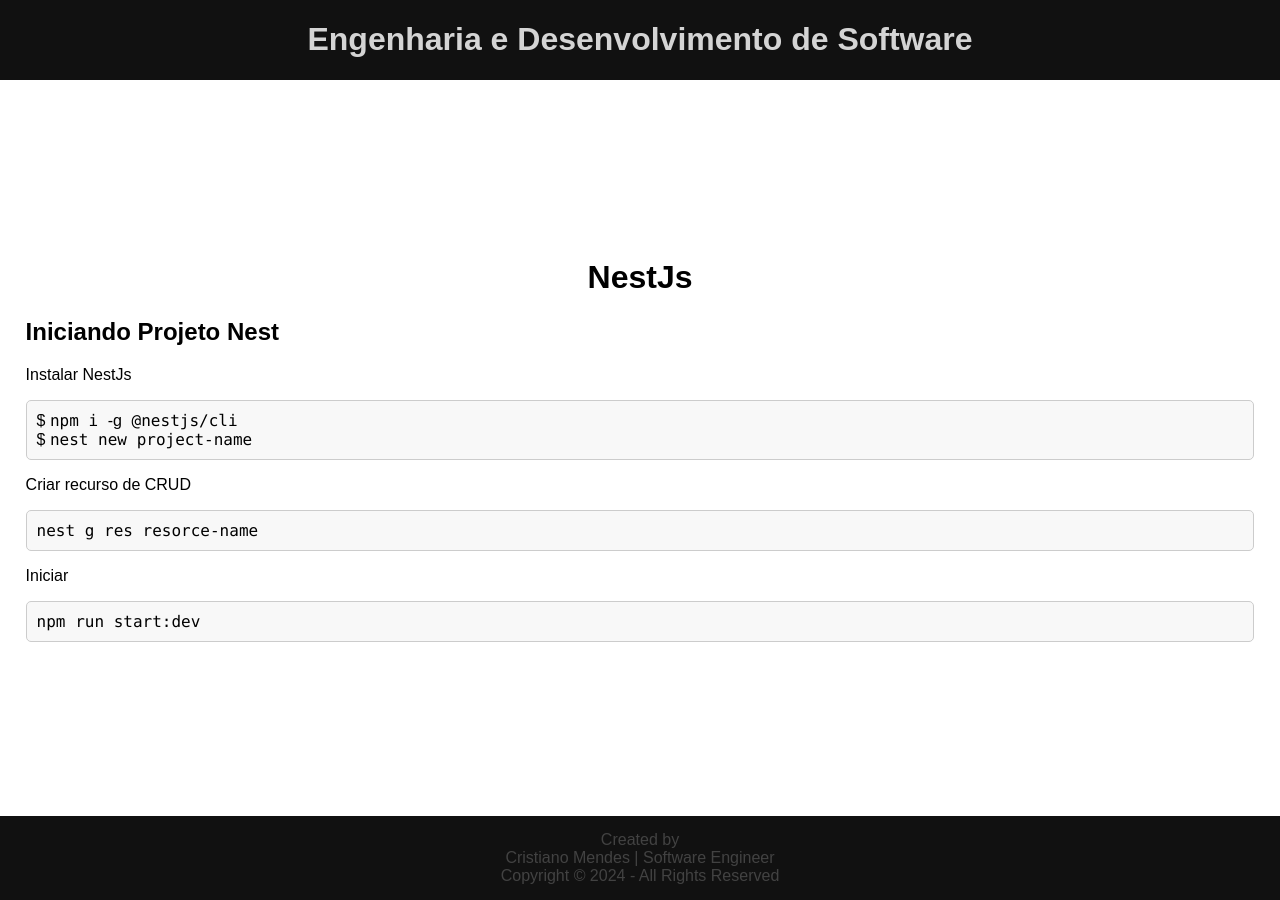
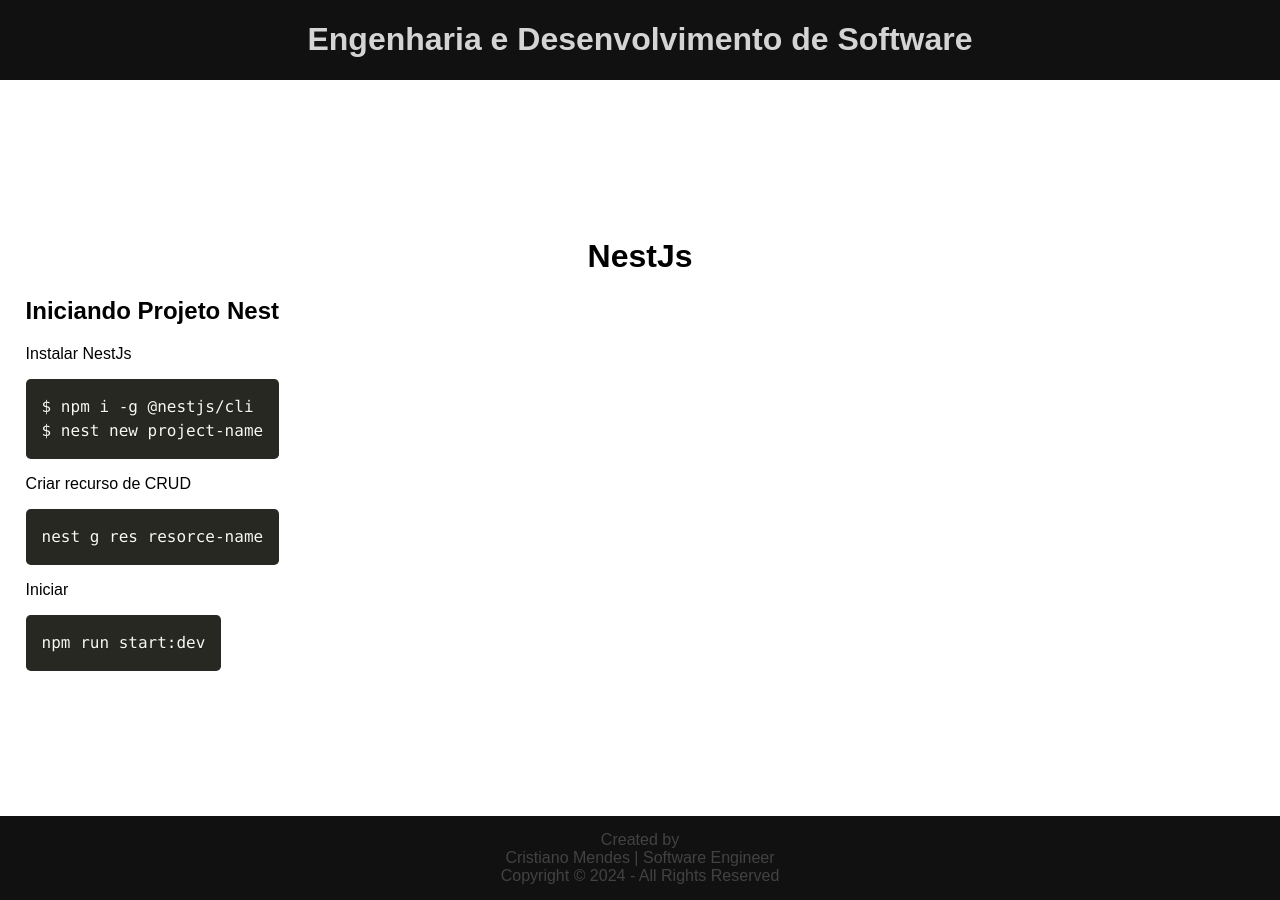
Before and after one commit to CristianoMends/eng-de-software, a Jekyll site: the page built from NestJs/main.md, in a window 1280 px wide. Built offline with Jekyll 4.4.1, drawn with Linux system fonts in a browser that asks for light colours; nearby versions of some CDN libraries; our own code applies the rules of GitHub Pages for plain Markdown files.

Commit message:
add prism

```diff
--- a/_layouts/default.html
+++ b/_layouts/default.html
@@ -4,6 +4,7 @@
     <meta charset="UTF-8">
     <meta name="viewport" content="width=device-width, initial-scale=1.0">
     <title>{% if page.title %}{{ page.title }} - {% endif %}Meu Site</title>
+    <link rel="stylesheet" href="https://cdnjs.cloudflare.com/ajax/libs/prism/9000.0.1/themes/prism-okaidia.min.css" integrity="sha512-5HvW0a7ihK3ro2KhwEksDHXgIezsTeZybZDIn8d8Y015Ny+t7QWSIjnlCTjFzlK7Klb604HLGjsNqU/i5mJLjQ==" crossorigin="anonymous" referrerpolicy="no-referrer" />
     <link rel="stylesheet" href="{{ site.baseurl }}/assets/css/styles.css">
     <link rel="stylesheet" href="../assets/css/styles.css">
 </head>
@@ -24,6 +25,9 @@
             <div>Copyright &copy; 2024 - All Rights Reserved</div>
         </div>
     </footer>
+    <script src="https://cdnjs.cloudflare.com/ajax/libs/prism/9000.0.1/prism.min.js" integrity="sha512-UOoJElONeUNzQbbKQbjldDf9MwOHqxNz49NNJJ1d90yp+X9edsHyJoAs6O4K19CZGaIdjI5ohK+O2y5lBTW6uQ==" crossorigin="anonymous" referrerpolicy="no-referrer"></script>
+    <script src="https://{{cdn}}/prismjs@v1.x/plugins/autoloader/prism-autoloader.min.js"></script>
     <script src="{{ site.baseurl }}/assets/js/script.js"></script>
+
 </body>
 </html>
--- a/assets/css/styles.css
+++ b/assets/css/styles.css
@@ -15,19 +15,10 @@
 h1{
     text-align: center;
 }
-/* Estilo para blocos de código em Markdown */
 pre {
-    background-color: #f8f8f8;
-    border: 1px solid #ccc;
-    border-radius: 5px;
-    padding: 10px;
-    overflow: auto;
+    display: flex;
+    width: max-content;
 }
-
-code {
-    font-family: Menlo, Monaco, Consolas, "Courier New", monospace;
-}
-
 header{
     background-color: #111;
     top: 0;
```
